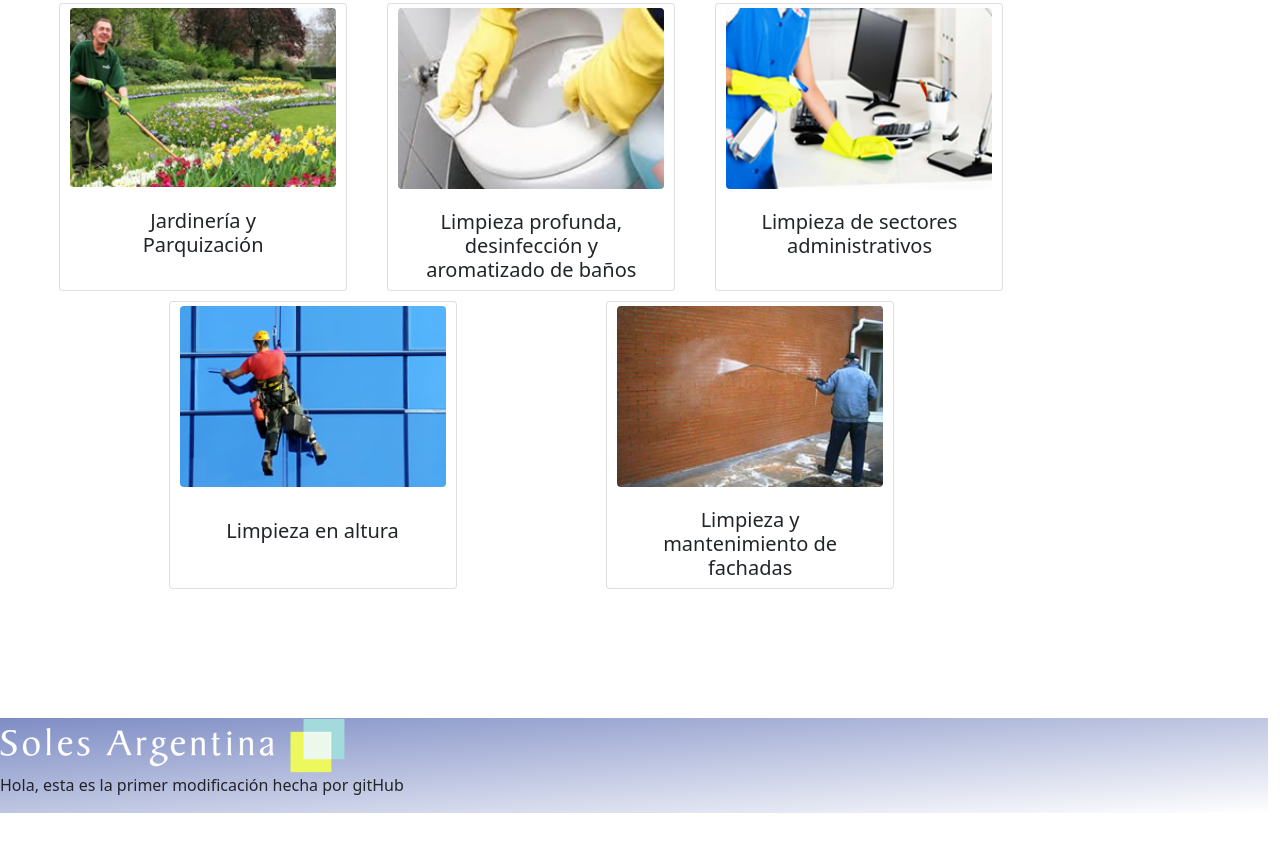
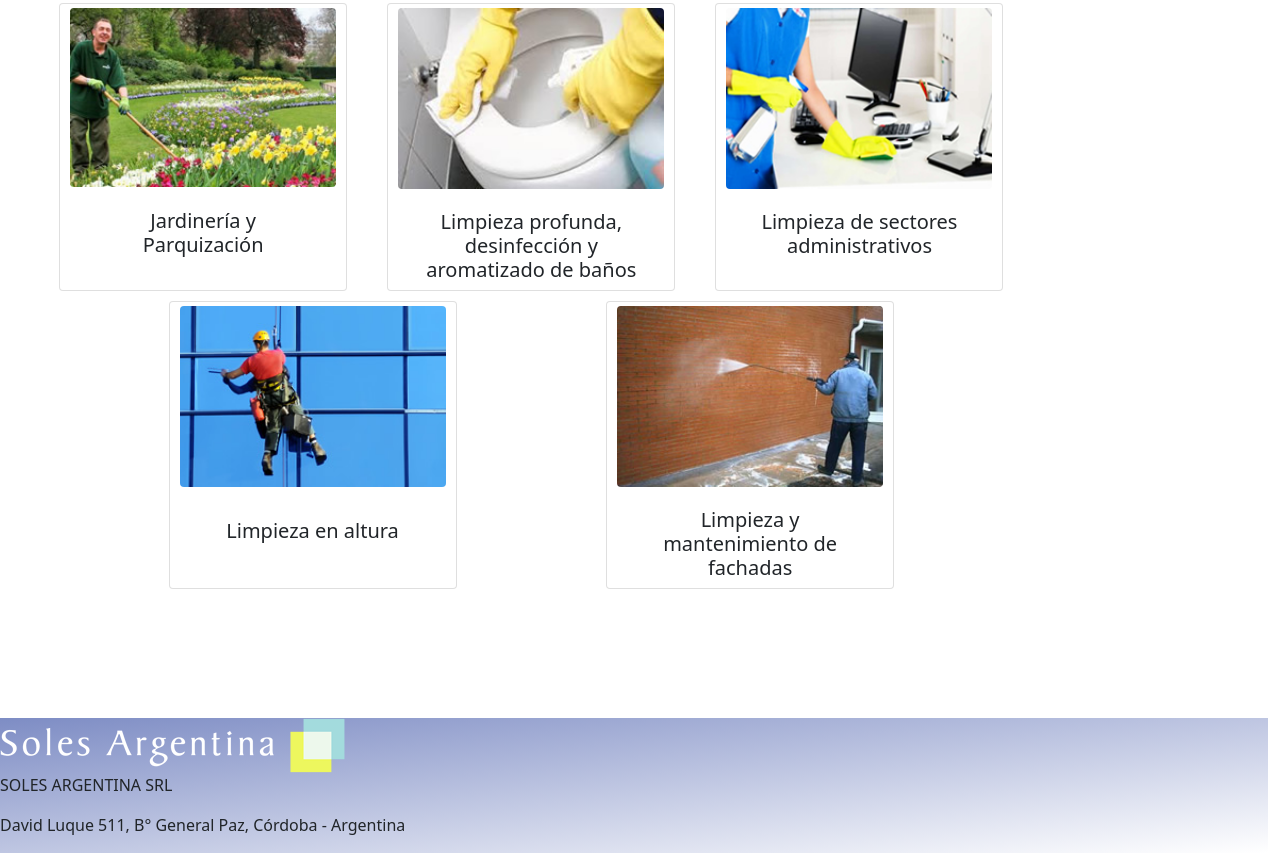
Before and after one commit to alvarocortez45/ProyectoFinal_AlvaroCortez, a website: page index.html in a window 1280 px wide. Shown: the part 1525-2378 px from the top of the page. Before the commit the page ends 2338 px from the top, so only its background shows below. Drawn offline with nearby package versions, Linux system fonts and the light colour scheme.

Commit message:
Update sección Legales

```diff
--- a/index.html
+++ b/index.html
@@ -197,7 +197,13 @@
     <footer id="seccionLegales">
       <!-- Area de información -->
       <img src="Media/logo-soles.jpeg" alt="logo-soles">
-      <p>Hola, esta es la primer modificación hecha por gitHub</p>
+        <p>
+            SOLES ARGENTINA SRL
+        </p>
+        <p>
+            David Luque 511, B° General Paz,
+            Córdoba - Argentina
+        </p>
   </footer>
   <script src="https://code.jquery.com/jquery-3.5.1.slim.min.js" integrity="sha384-DfXdz2htPH0lsSSs5nCTpuj/zy4C+OGpamoFVy38MVBnE+IbbVYUew+OrCXaRkfj" crossorigin="anonymous"></script>
   <script src="https://cdn.jsdelivr.net/npm/popper.js@1.16.0/dist/umd/popper.min.js" integrity="sha384-Q6E9RHvbIyZFJoft+2mJbHaEWldlvI9IOYy5n3zV9zzTtmI3UksdQRVvoxMfooAo" crossorigin="anonymous"></script>
```
